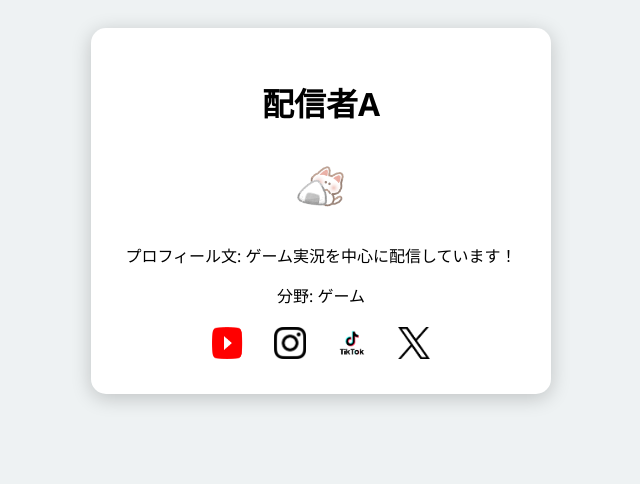
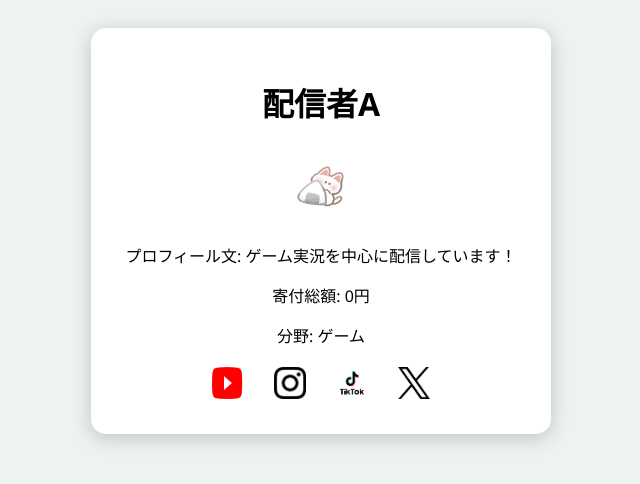
Before and after one commit to ysasaki1/d123, a plain HTML site: page streamerA.html in a window 1280 px wide. Shown: the whole page, without its empty margins (319-959 px from the left). Drawn offline with Linux system fonts and the light colour scheme.

Commit message:
Update streamerA.html

```diff
--- a/streamerA.html
+++ b/streamerA.html
@@ -12,6 +12,7 @@
         <h1>配信者A</h1>
         <img src="images/s1.png" alt="配信者Aのアイコン" class="icon">
         <p>プロフィール文: ゲーム実況を中心に配信しています！</p>
+        <p id="totalDonatedAmount">寄付総額: 0円</p>
         <p>分野: ゲーム</p>
 
         <div class="sns-icons">
```
